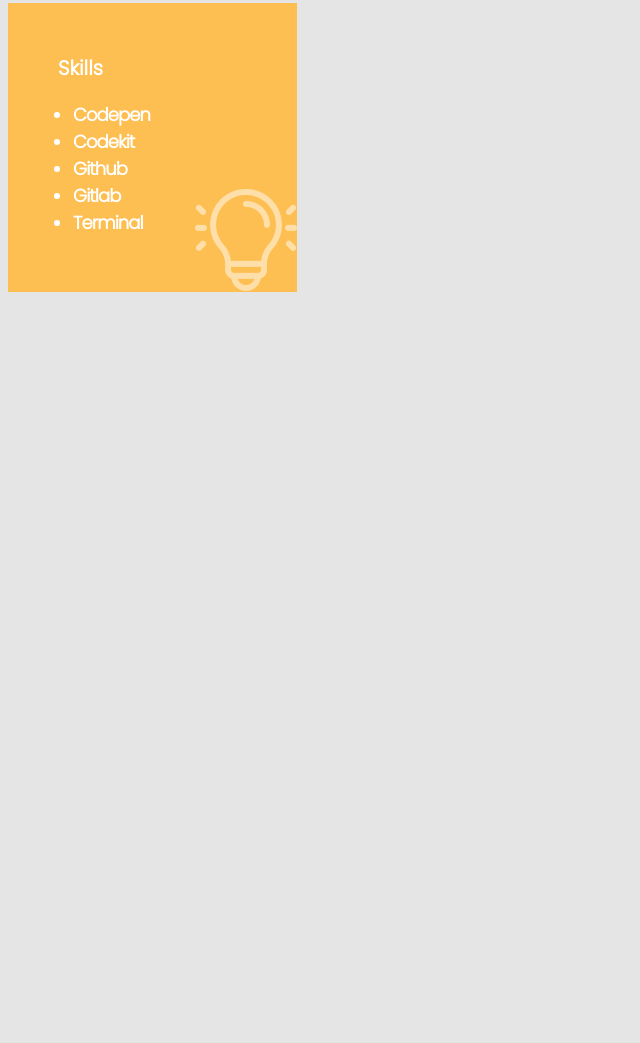
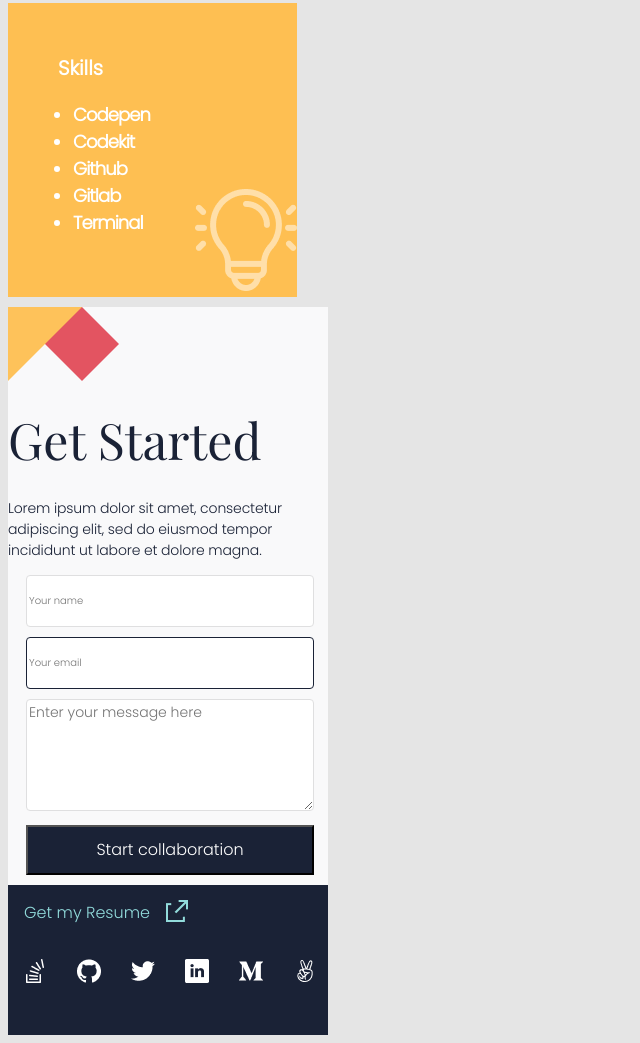
Before and after one commit to tinatsina/web_design_portfolio, a website: page index.html in a window 1280 px wide. Shown: the part 3971-5014 px from the top of the page, without its empty margins (0-640 px from the left). Before the commit the page ends 4271 px from the top, so only its background shows below. Drawn offline with nearby package versions, Linux system fonts and the light colour scheme.

Commit message:
update indexx.htl, added footer section

```diff
--- a/index.html
+++ b/index.html
@@ -270,5 +270,55 @@
             </div>
         </div>
     </section>
+    <!--- Conact From Footer -->
+    <footer class="contact-footer">
+        <div class="footer-left-image"></div>
+            <h1 class="footer-get-started-text">
+                Get Started
+            </h1>
+        <div class="footer-text">
+            <p class="actual-text">
+                Lorem ipsum dolor sit amet, consectetur adipiscing elit, sed do eiusmod tempor incididunt ut labore et dolore magna.
+            </p>
+        </div>
+        <form action="https://formspree.io/f/mvolykaj" method="post">
+            <input type="text" name="username" placeholder="Your name" class="form-insert-1" required>
+            <input type="email" name="email" placeholder="Your email" class="form-insert-2" maxlength="30" required>
+            <textarea name="message" id="" cols="30" rows="10" placeholder="Enter your message here" class="form-textarea" maxlength="500" required></textarea>
+            <button class="colab-2" type="submit">
+                Start collaboration
+            </button>
+        </form>
+        <div class="get-my-resume">
+            <div class="text-image">
+                <p class="get-my-resume-text">
+                    Get my Resume
+                </p>
+                <div class="get-my-resume-img">
+                    <img src="img/14.png" alt="" srcset="" >
+                </div>
+            </div>
+            <div class="icons-row">
+                <div class="the-icons">
+                    <img src="img/15.png" alt="" srcset="">
+                </div>
+                <div class="the-icons">
+                    <img src="img/16.png" alt="" srcset="">
+                </div>
+                <div class="the-icons">
+                    <img src="img/17.png" alt="" srcset="">
+                </div>
+                <div class="the-icons">
+                    <img src="img/18.png" alt="" srcset="">
+                </div>
+                <div class="the-icons">
+                    <img src="img/19.png" alt="" srcset="">
+                </div>
+                <div class="the-icons">
+                    <img src="img/20.png" alt="" srcset="">
+                </div>
+            </div>
+        </div>
+    </footer>
 </body>
 </html>
--- a/style/style.css
+++ b/style/style.css
@@ -307,6 +307,7 @@
   left: 16px;
   top: 3180px;
   background: #febf52;
+  padding-bottom: 5px;
 }
 
 .bottom-left-image {
@@ -343,3 +344,201 @@
 .language-list-container {
   padding-left: 25px;
 }
+
+.footer-left-image {
+  width: 111px;
+  height: 74.02px;
+  left: 0px;
+  top: 4129px;
+  background-image: url("../img/00.png");
+}
+
+.contact-footer {
+  margin-top: 10px;
+  background: #F9F9FA;
+}
+
+.footer-get-started {
+  width: 249px;
+  height: 50px;
+  left: 16px;
+  top: 4235px;
+}
+
+.footer-get-started-text {
+  font-family: 'Playfair Display';
+  font-style: normal;
+  font-weight: 400;
+  font-size: 50px;
+  line-height: 100%;
+  color: #1A2236;
+}
+
+.actual-text {
+  width: 288px;
+  height: 63px;
+  left: 16px;
+  top: 4305px;
+  font-family: 'Poppins';
+  font-style: normal;
+  font-weight: 400;
+  font-size: 14px;
+  line-height: 21px;
+  letter-spacing: -0.01em;
+  color: #1A2236;
+}
+
+.form-insert {
+  box-sizing: border-box;
+  width: 288px;
+  height: 52px;
+  left: 16px;
+  top: 4460px;
+  background: #FFFFFF;
+  border: 1px solid #1A2236;
+  border-radius: 4px;
+}
+
+.form-textarea {
+  box-sizing: border-box;
+  width: 288px;
+  height: 112px;
+  left: 16px;
+  top: 4520px;
+  background: #FFFFFF;
+  border: 1px solid #DFDFE0;
+  border-radius: 4px;
+  margin-left: 18px;
+  margin-right: 14px;
+  margin-bottom: 10px;
+  font-family: 'Poppins';
+  font-style: normal;
+  font-weight: 400;
+  font-size: 14px;
+  line-height: 21px;
+  color: #7D7C84;
+
+}
+
+.get-my-resume {
+  width: 320px;
+  height: 150px;
+  left: 0px;
+  top: 4760px;
+  background: #1A2236;
+}
+
+.text-image {
+  width: 264px;
+  height: 24px;
+  left: 16px;
+  display: flex;
+}
+
+.get-my-resume-text {
+  width: 127px;
+  height: 24px;
+  left: 16px;
+  top: 4792px;
+  font-family: 'Poppins';
+  font-style: normal;
+  font-weight: 500;
+  font-size: 16px;
+  line-height: 24px;
+  color: #92DCDC;
+  margin-left: 16px;
+}
+
+.the-icons {
+  width: 24px;
+  height: 24px;
+  right: 16px;
+  top: 4846px;
+  margin-left: 15px;
+  margin-right: 15px;
+}
+
+.actual-text {
+  width: 288px;
+  height: 63px;
+  left: 16px;
+  top: 4405px;
+}
+
+.form-insert-1 {
+  box-sizing: border-box;
+  width: 288px;
+  height: 52px;
+  left: 16px;
+  top: 4400px;
+  background: #FFFFFF;
+  border: 1px solid #DFDFE0;
+  border-radius: 4px;
+  margin-left: 18px;
+  margin-right: 14px;
+  margin-bottom: 10px;
+  font-family: 'Poppins';
+  font-style: normal;
+  font-weight: 400;
+  font-size: 10px;
+  line-height: 15px;
+  color: #7D7C84;
+}
+
+.form-insert-2 {
+  box-sizing: border-box;
+  width: 288px;
+  height: 52px;
+  left: 16px;
+  top: 4460px;
+  background: #FFFFFF;
+  border: 1px solid #1A2236;
+  border-radius: 4px;
+  margin-left: 18px;
+  margin-right: 14px;
+  margin-bottom: 10px;
+  font-family: 'Poppins';
+  font-style: normal;
+  font-weight: 400;
+  font-size: 10px;
+  line-height: 15px;
+  color: #7D7C84;
+}
+
+.colab-2 {
+  width: 288px;
+  height: 50px;
+  left: 16px;
+  top: 390px;
+  font-family: 'Poppins', sans-serif;
+  font-style: normal;
+  font-weight: 500;
+  font-size: 16px;
+  line-height: 24px;
+  text-align: center;
+  color: #fff;
+  background-color: #1a2236;
+  margin-left: 18px;
+  margin-right: 14px;
+  margin-bottom: 10px;
+}
+
+.icons-row {
+  display: flex;
+  margin-top: 50px;
+}
+
+.the-icons {
+  width: calc(1 / 6);
+}
+
+.get-my-resume-img {
+  margin-top: 15px;
+  margin-left: 15px;
+}
+
+.colab-2:hover {
+  color: #1a2236;
+  background-color: #fff;
+  border: #1a2236 solid 1px;
+}
```
Also changed, not shown: img/14.png (added), img/15.png (added), img/16.png (added), img/17.png (added), img/18.png (added), img/19.png (added), img/20.png (added).
